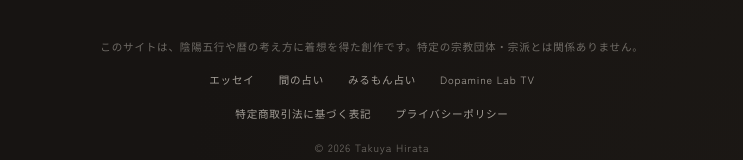
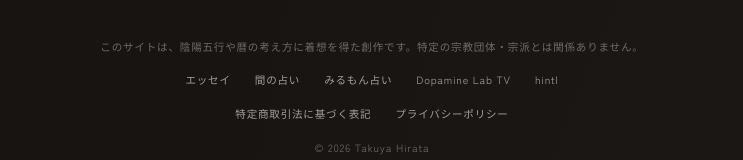
Before and after one commit to pyonkichi369/takuyahirata, a plain HTML site: page index.html in a window 1280 px wide. Shown: the part 4714-4874 px from the top of the page, without its empty margins (268-1011 px from the left). Drawn offline with Linux system fonts and the light colour scheme; a script that the page names is missing; a web font is replaced by a local one.

Commit message:
feat(footer): link hintl.net alongside the other AJARA ventures
Adds hintl (公開研究にもとづく健康セルフチェック) to the footer's
external-services row next to みるもん占い and Dopamine Lab TV.

Co-Authored-By: Claude Fable 5.1 <noreply@anthropic.com>
Claude-Session: https://claude.ai/code/session_01QhXesDjqW29Pv8Cnc4TesM

```diff
--- a/index.html
+++ b/index.html
@@ -465,6 +465,7 @@
       <a href="/fortune/">間の占い</a>
       <a href="https://mirumon.net/" target="_blank" rel="noopener me">みるもん占い</a>
       <a href="https://dopaminelabtv.com" target="_blank" rel="noopener me">Dopamine Lab TV</a>
+      <a href="https://hintl.net" target="_blank" rel="noopener me">hintl</a>
     </p>
     <p class="world-footer-links">
       <a href="/legal/tokusho.html">特定商取引法に基づく表記</a>
```
